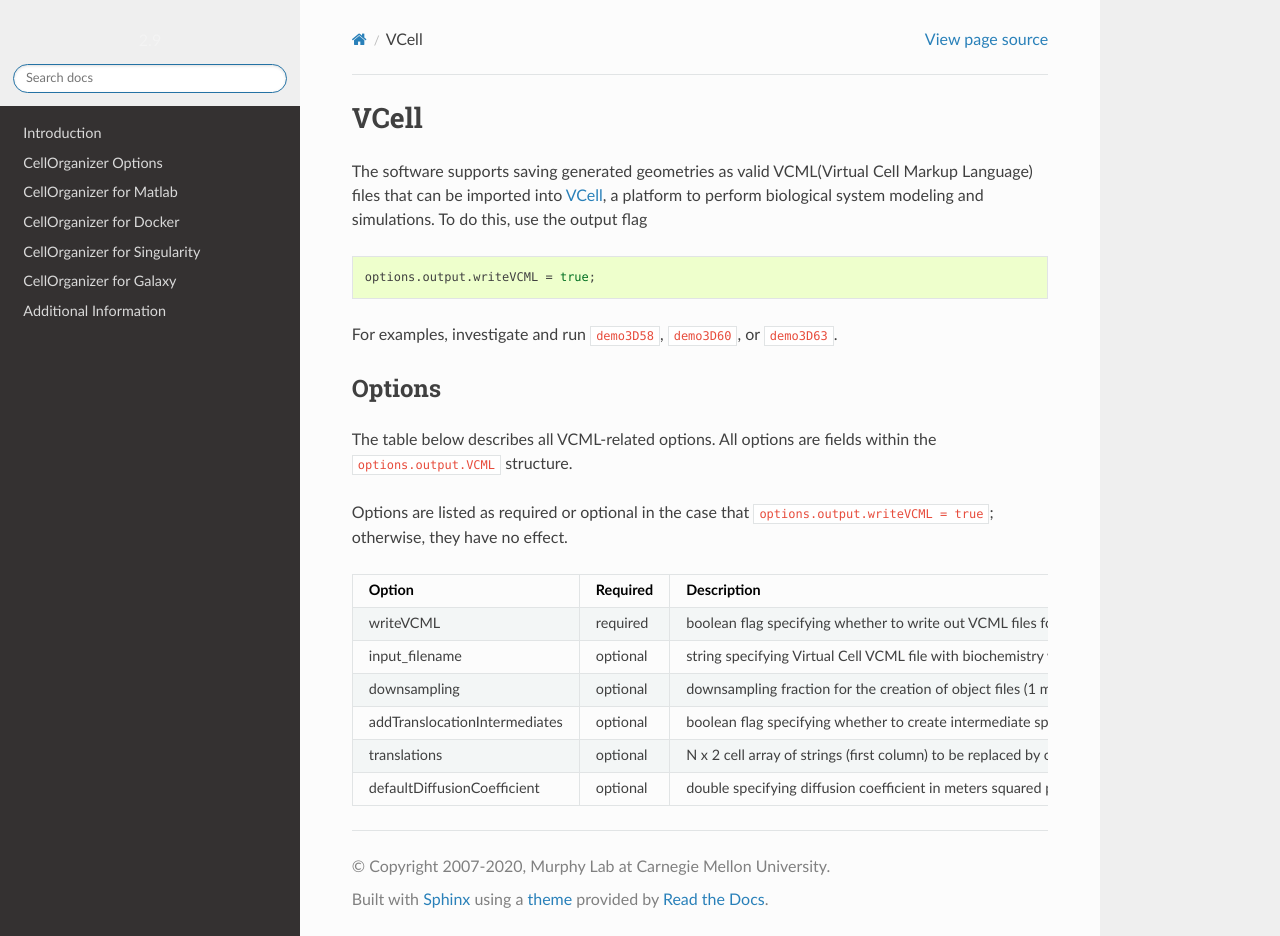
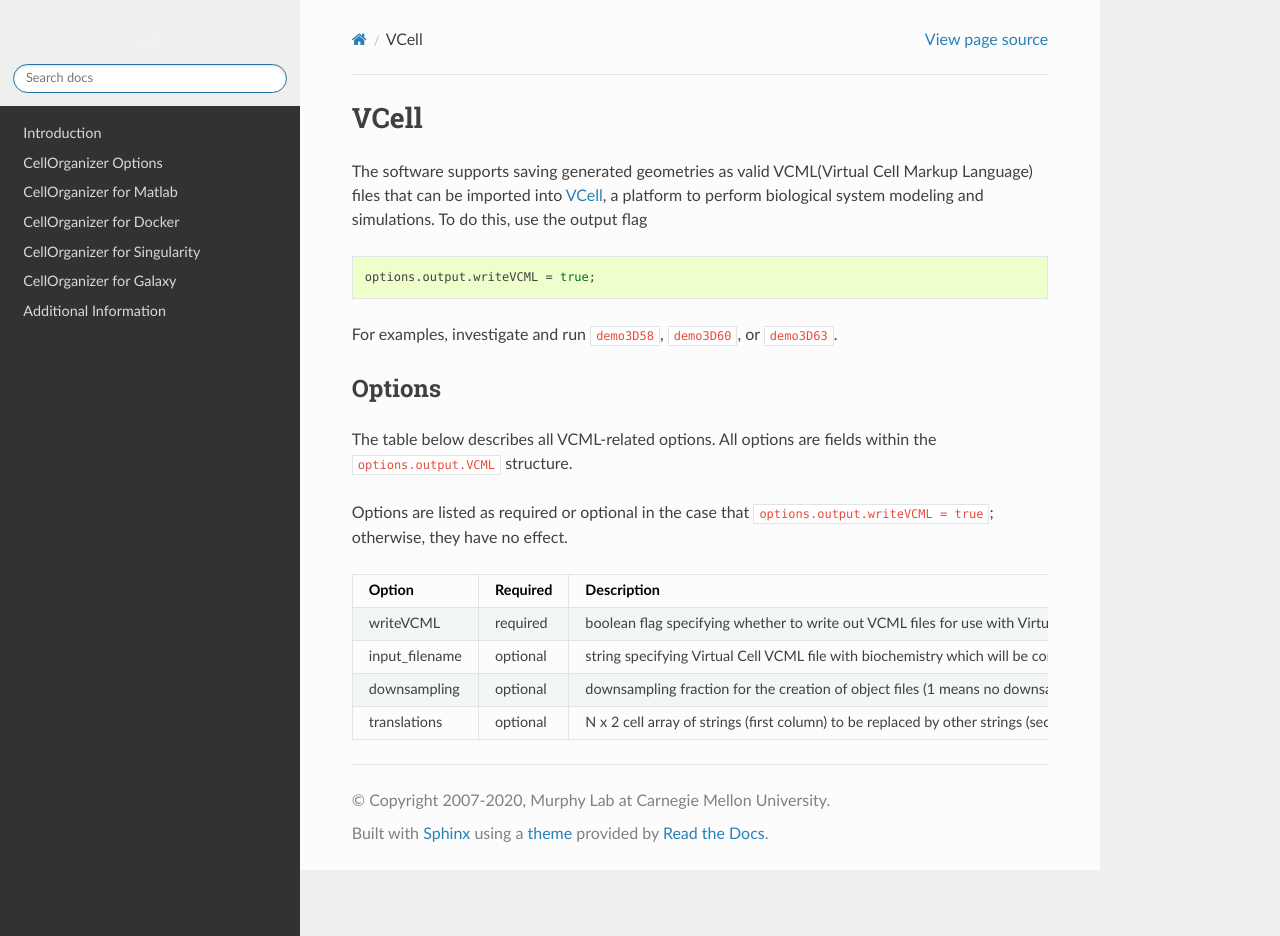
Before and after one commit to murphygroup/cellorganizer-documentation_old, a Sphinx documentation site: the page built from source/chapters/vcell.rst, in a window 1280 px wide and 936 px high. Built offline with Sphinx 7.4.7 and the Read the Docs theme 2.0.0, drawn with Linux system fonts in a browser that asks for light colours.

Commit message:
Remove currently NET-related options in vcell.rst

```diff
--- a/source/chapters/vcell.rst
+++ b/source/chapters/vcell.rst
@@ -22,7 +22,5 @@ Option                          Required    Description
 writeVCML                       required    boolean flag specifying whether to write out VCML files for use with Virtual Cell. Default is false.
 input_filename                  optional    string specifying Virtual Cell VCML file with biochemistry which will be combined with generated geometry in output file. Default is empty string.
 downsampling                    optional    downsampling fraction for the creation of object files (1 means no downsampling, 1/5 means 1/5 the size). Default is 1.
-addTranslocationIntermediates   optional    boolean flag specifying whether to create intermediate species and reactions for reactions involving non-adjacent translocations, which are valid in cBNGL but not Virtual Cell. Default is true.
 translations                    optional    N x 2 cell array of strings (first column) to be replaced by other strings (second column).
-defaultDiffusionCoefficient     optional    double specifying diffusion coefficient in meters squared per second. Default is 1.0958e-11.
 =============================   ========    ===========
```
